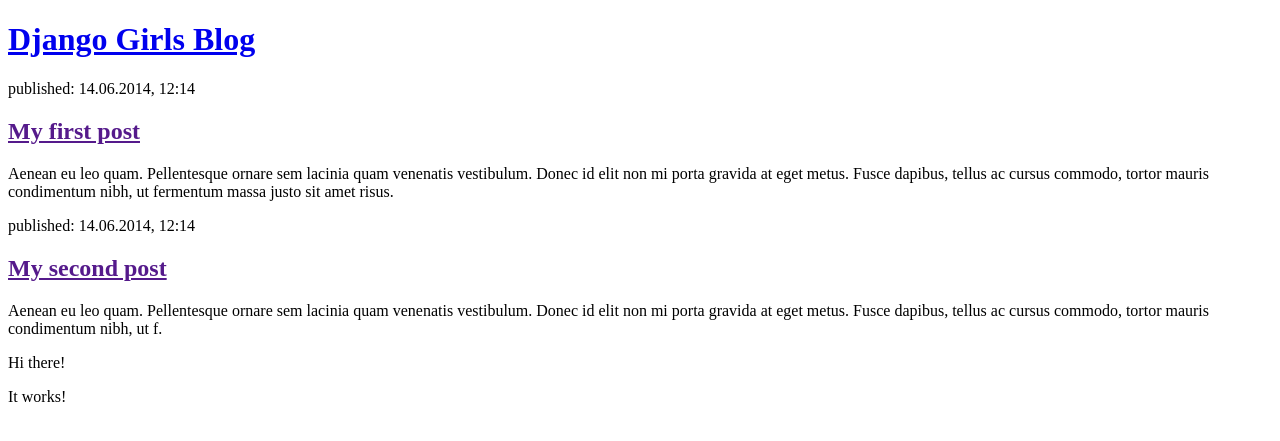
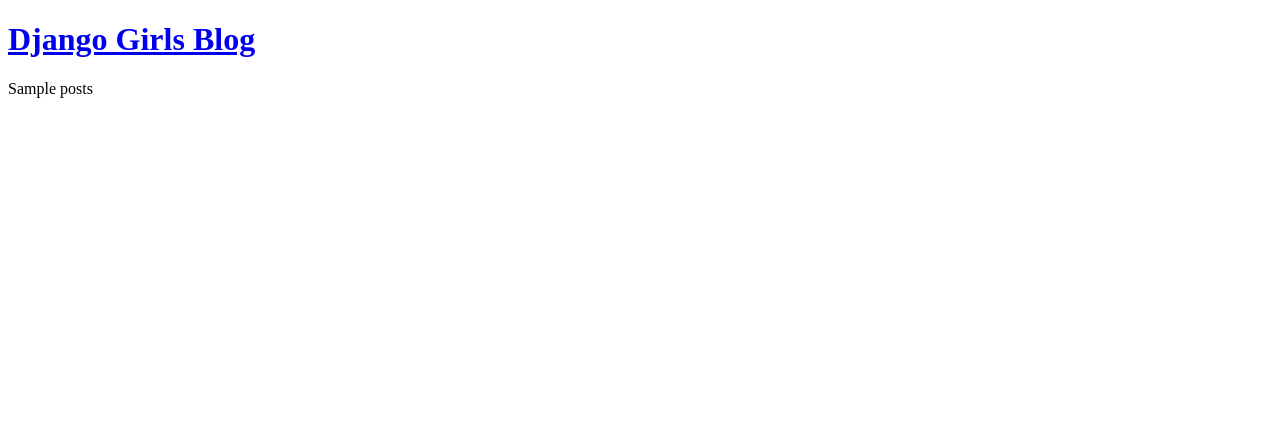
Before and after one commit to dhyey1015/dhyey1015.learningdjango.io, a Python web app: template first-django-project/blog/templates/blog/post_list.html in a window 1280 px wide. Shown: the top 441 px of the page. Run offline with Jinja, Linux system fonts and the light colour scheme; the template is opened without the code that fills it: most values are stand-ins (such as "Sample title", 1, 10 or a date in 2020).

Commit message:
displaying the list of post stored in post variable in file blog/views.py

```diff
--- a/first-django-project/blog/templates/blog/post_list.html
+++ b/first-django-project/blog/templates/blog/post_list.html
@@ -9,18 +9,7 @@
     </header>
 
     <article>
-        <time>published: 14.06.2014, 12:14</time>
-        <h2><a href="">My first post</a></h2>
-        <p>Aenean eu leo quam. Pellentesque ornare sem lacinia quam venenatis vestibulum. Donec id elit non mi porta gravida at eget metus. Fusce dapibus, tellus ac cursus commodo, tortor mauris condimentum nibh, ut fermentum massa justo sit amet risus.</p>
+        {{ posts }}
     </article>
-
-    <article>
-        <time>published: 14.06.2014, 12:14</time>
-        <h2><a href="">My second post</a></h2>
-        <p>Aenean eu leo quam. Pellentesque ornare sem lacinia quam venenatis vestibulum. Donec id elit non mi porta gravida at eget metus. Fusce dapibus, tellus ac cursus commodo, tortor mauris condimentum nibh, ut f.</p>
-    </article>
-
-    <p>Hi there!</p>
-    <p>It works!</p>
 </body>
 </html>
```
